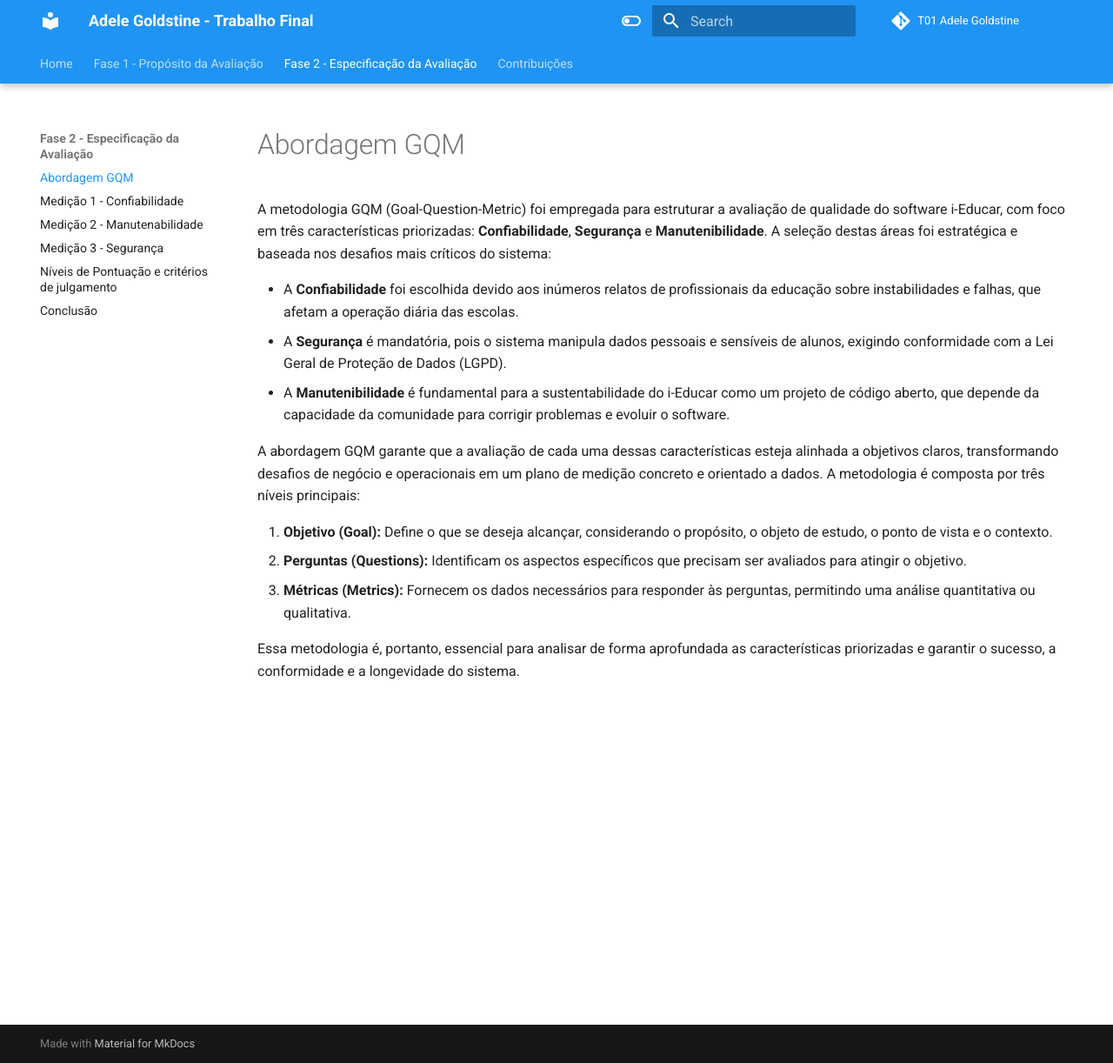
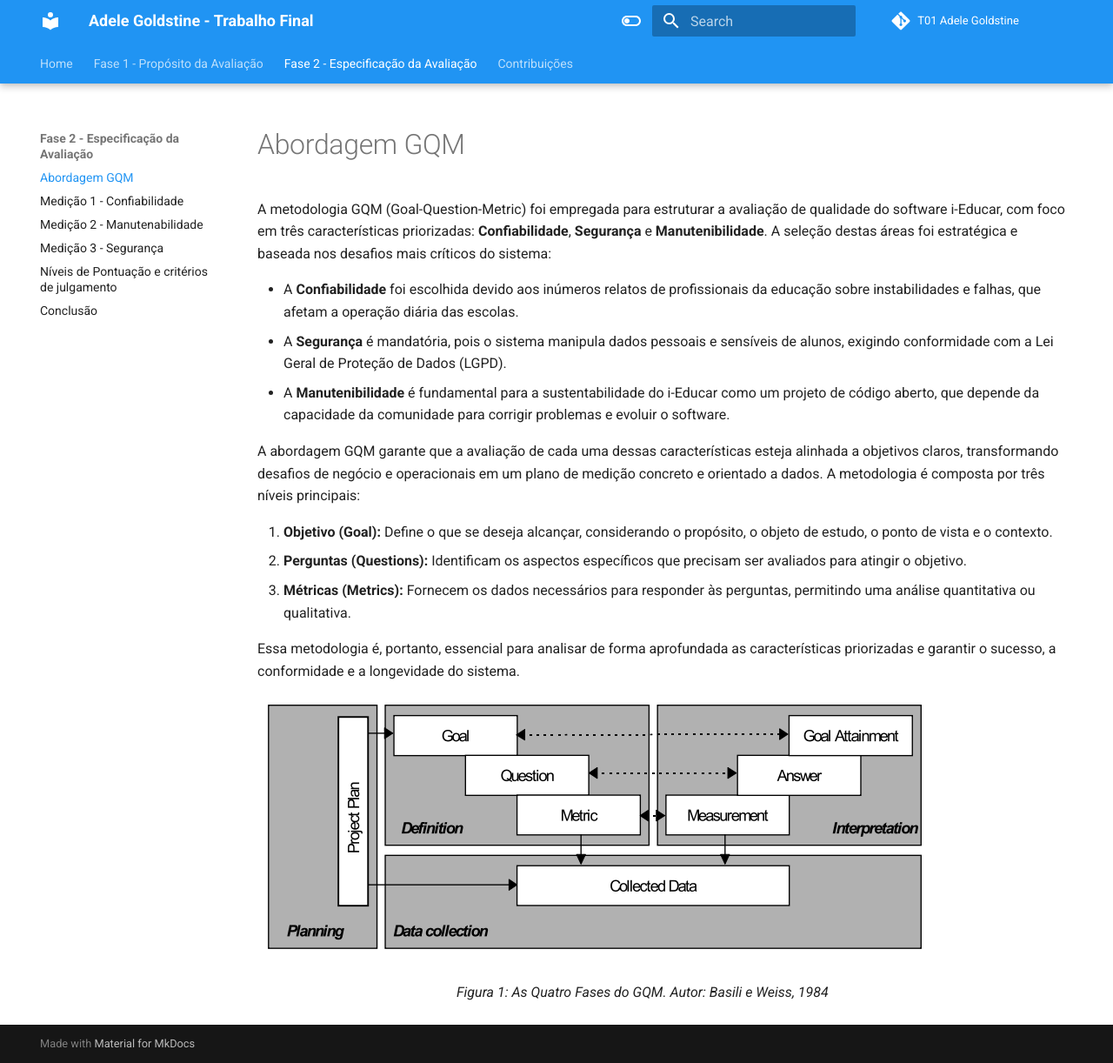
Before and after one commit to FCTE-Qualidade-de-Software-1/2025-2_T01_ADELE-GOLDSTINE, an MkDocs documentation site: the page built from docs/fase_2/introducao_gqm.md, in a window 1280 px wide and 1222 px high. Shown: the whole window at 87% size. Built offline with MkDocs 1.6.1 and Material for MkDocs 9.7.7, drawn with Linux system fonts in a browser that asks for light colours; comment, search, counter and statistics services are not loaded.

Commit message:
padronizei o nome dos arquivos e adicionei a imagem do GQM

```diff
--- a/docs/fase_2/GQM.md
+++ b/docs/fase_2/introducao_gqm.md
@@ -8,8 +8,11 @@ A metodologia GQM (Goal-Question-Metric) foi empregada para estruturar a avalia
 
 A abordagem GQM garante que a avaliação de cada uma dessas características esteja alinhada a objetivos claros, transformando desafios de negócio e operacionais em um plano de medição concreto e orientado a dados. A metodologia é composta por três níveis principais:
 
-1.  **Objetivo (Goal):** Define o que se deseja alcançar, considerando o propósito, o objeto de estudo, o ponto de vista e o contexto.
-2.  **Perguntas (Questions):** Identificam os aspectos específicos que precisam ser avaliados para atingir o objetivo.
-3.  **Métricas (Metrics):** Fornecem os dados necessários para responder às perguntas, permitindo uma análise quantitativa ou qualitativa.
+1. **Objetivo (Goal):** Define o que se deseja alcançar, considerando o propósito, o objeto de estudo, o ponto de vista e o contexto.
+2. **Perguntas (Questions):** Identificam os aspectos específicos que precisam ser avaliados para atingir o objetivo.
+3. **Métricas (Metrics):** Fornecem os dados necessários para responder às perguntas, permitindo uma análise quantitativa ou qualitativa.
 
 Essa metodologia é, portanto, essencial para analisar de forma aprofundada as características priorizadas e garantir o sucesso, a conformidade e a longevidade do sistema.
+
+![As quatro fases do GQM](../assets/fases_gqm.png)
+<figcaption>Figura 1: As Quatro Fases do GQM. Autor: Basili e Weiss, 1984</figcaption>
--- a/mkdocs.yml
+++ b/mkdocs.yml
@@ -42,10 +42,10 @@ nav:
     - Modelo de Qualidade: "fase_1/modelo-qualidade.md"
     - Conclusão: "fase_1/conclusao.md"
   - Fase 2 - Especificação da Avaliação:
-    - Abordagem GQM: "fase_2/GQM.md"
-    - Medição 1 - Confiabilidade: "fase_2/Confiabilidade.md"
-    - Medição 2 - Manutenabilidade: "fase_2/Manutenabilidade.md"
-    - Medição 3 - Segurança: "fase_2/Seguranca.md"
+    - Abordagem GQM: "fase_2/introducao_gqm.md"
+    - Medição 1 - Confiabilidade: "fase_2/gqm_confiabilidade.md"
+    - Medição 2 - Manutenabilidade: "fase_2/gqm_manutenibilidade.md"
+    - Medição 3 - Segurança: "fase_2/gqm_seguranca.md"
     - Níveis de Pontuação e critérios de julgamento: "fase_2/niveis_pontuacao_criterios_julgamento.md"
     - Conclusão: "fase_2/conclusao.md"
   - Contribuições:
```
Also changed, not shown: docs/assets/fases_gqm.png (added), docs/fase_2/gqm_confiabilidade.md (renamed from docs/fase_2/Confiabilidade.md), docs/fase_2/gqm_manutenibilidade.md (renamed from docs/fase_2/Manutenabilidade.md), docs/fase_2/gqm_seguranca.md (renamed from docs/fase_2/Seguranca.md).
